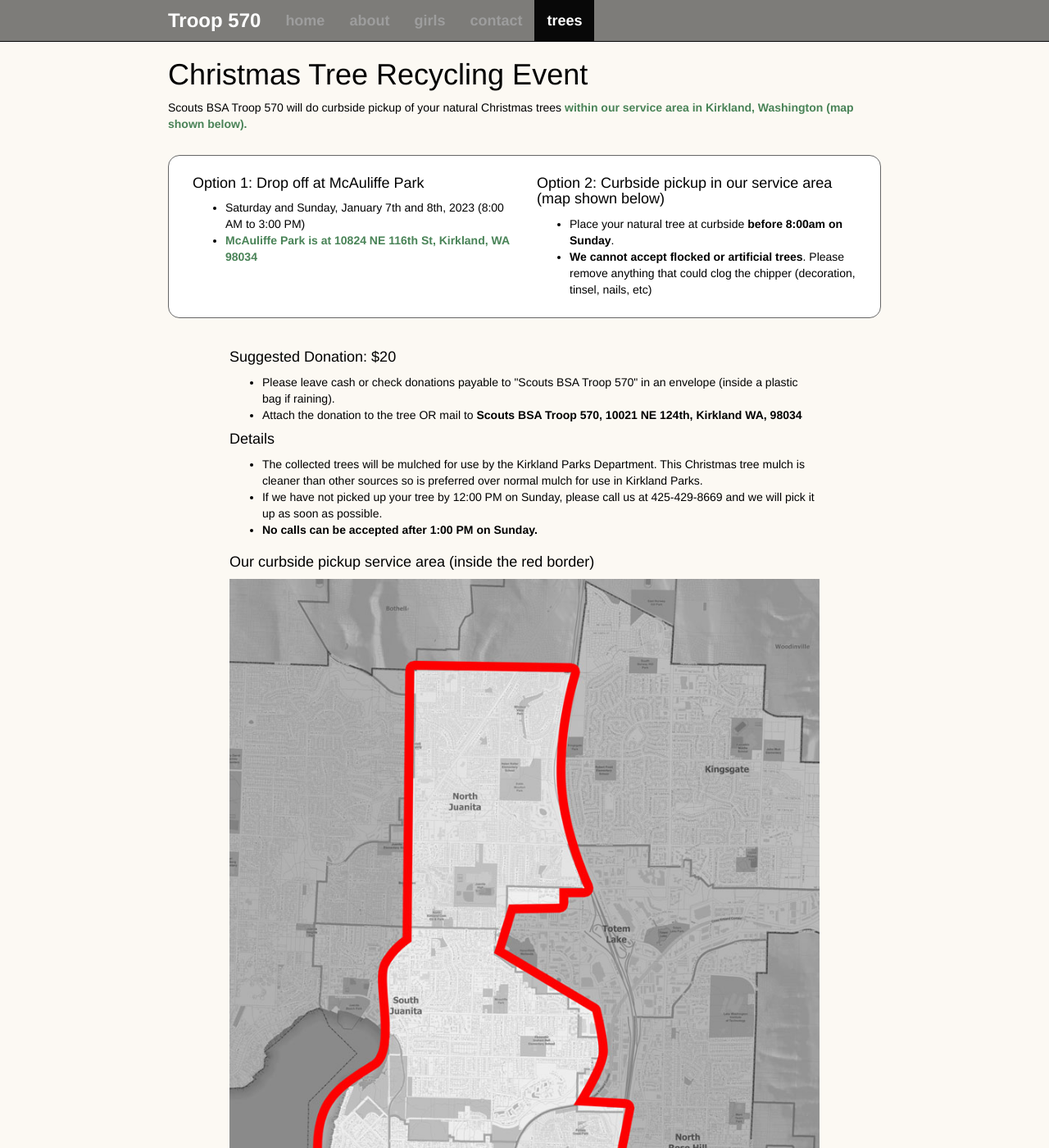
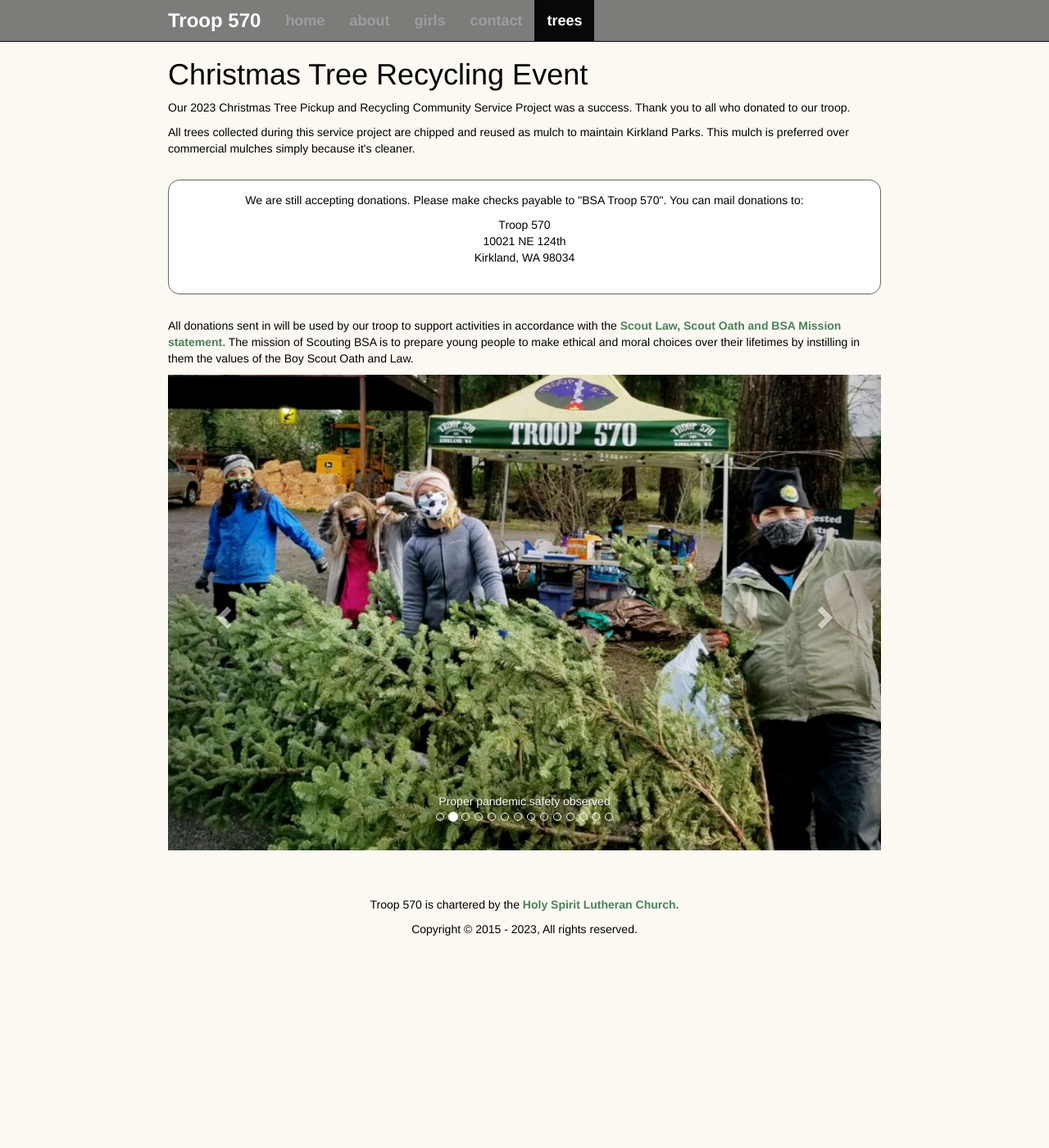
Before and after one commit to troop570/troop570.github.io, a Jekyll site: the page built from trees/index.html, in a window 1280 px wide and 1400 px high. Shown: the whole window at 82% size. Built offline with Jekyll 4.4.1, drawn with Linux system fonts in a browser that asks for light colours; nearby versions of some CDN libraries; some of the changed text lies outside the part shown.

Commit message:
updated copyright statement to include 2023 Trees  are reset to show that tree recycle is complete for 2023

```diff
--- a/_includes/footer.html
+++ b/_includes/footer.html
@@ -1,6 +1,6 @@
 <div class="footer clearfix">
   <p class="text-center">Troop 570 is chartered by the <a href="http://www.hslckirkland.org/">Holy Spirit Lutheran Church.</a></p>
   <p class="text-center">
-    Copyright &copy; 2015 - 2022, All rights reserved.
+    Copyright &copy; 2015 - 2023, All rights reserved.
   </p>
 </div>
--- a/trees/index.html
+++ b/trees/index.html
@@ -33,8 +33,7 @@ slides:
   title: Back in 2015 - We hope to see you next year.
 
 ---
-{% comment %}
-  <p>Our 2022 Christmas Tree Pickup and Recycling Community Service Project was a success. Thank you to all who donated to our troop. </p>
+  <p>Our 2023 Christmas Tree Pickup and Recycling Community Service Project was a success. Thank you to all who donated to our troop. </p>
   <p>All trees collected during this service project are chipped and reused as mulch to maintain Kirkland Parks. This mulch is preferred over commercial mulches simply because it's cleaner.</p>
   <div class="option-box text-center">
     <p>We are still accepting donations. Please make checks payable to "BSA Troop 570". You can mail donations to:</p>
@@ -45,7 +44,7 @@ slides:
       Kirkland, WA 98034
     </address>
   </div>
-{% endcomment %}
+{% comment %}
   <p>Scouts BSA Troop 570 will do curbside pickup of your natural Christmas trees <a href="#map"><b>within our service area in Kirkland, Washington (map shown below).</b></a></p>
   <div class="row option-box">
     <div class="col-sm-6">
@@ -90,6 +89,7 @@ slides:
       </p>
     </div>
   </div>
+{% endcomment %}
 
   <p>
     All donations sent in will be used by our troop to support activities in accordance with the
```
